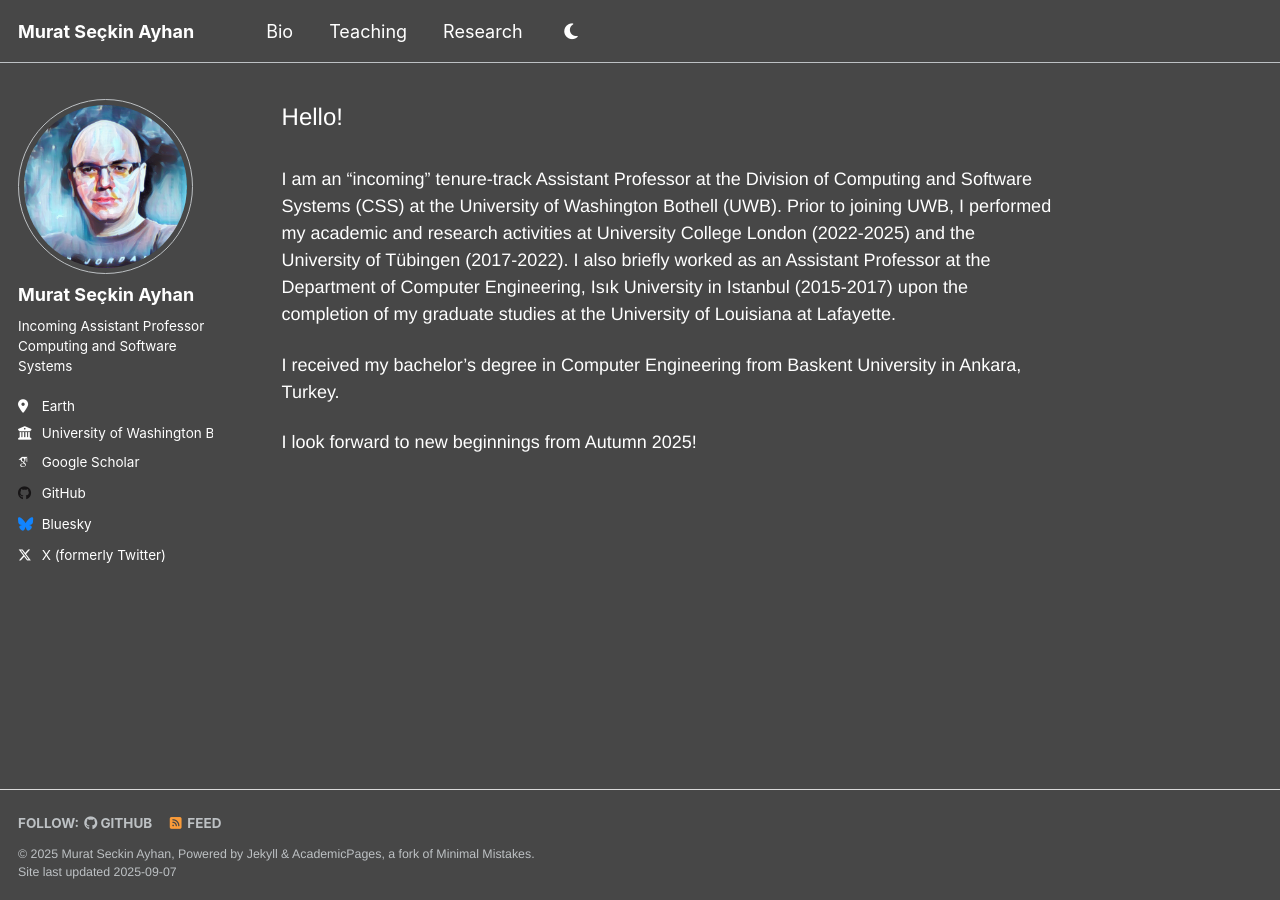
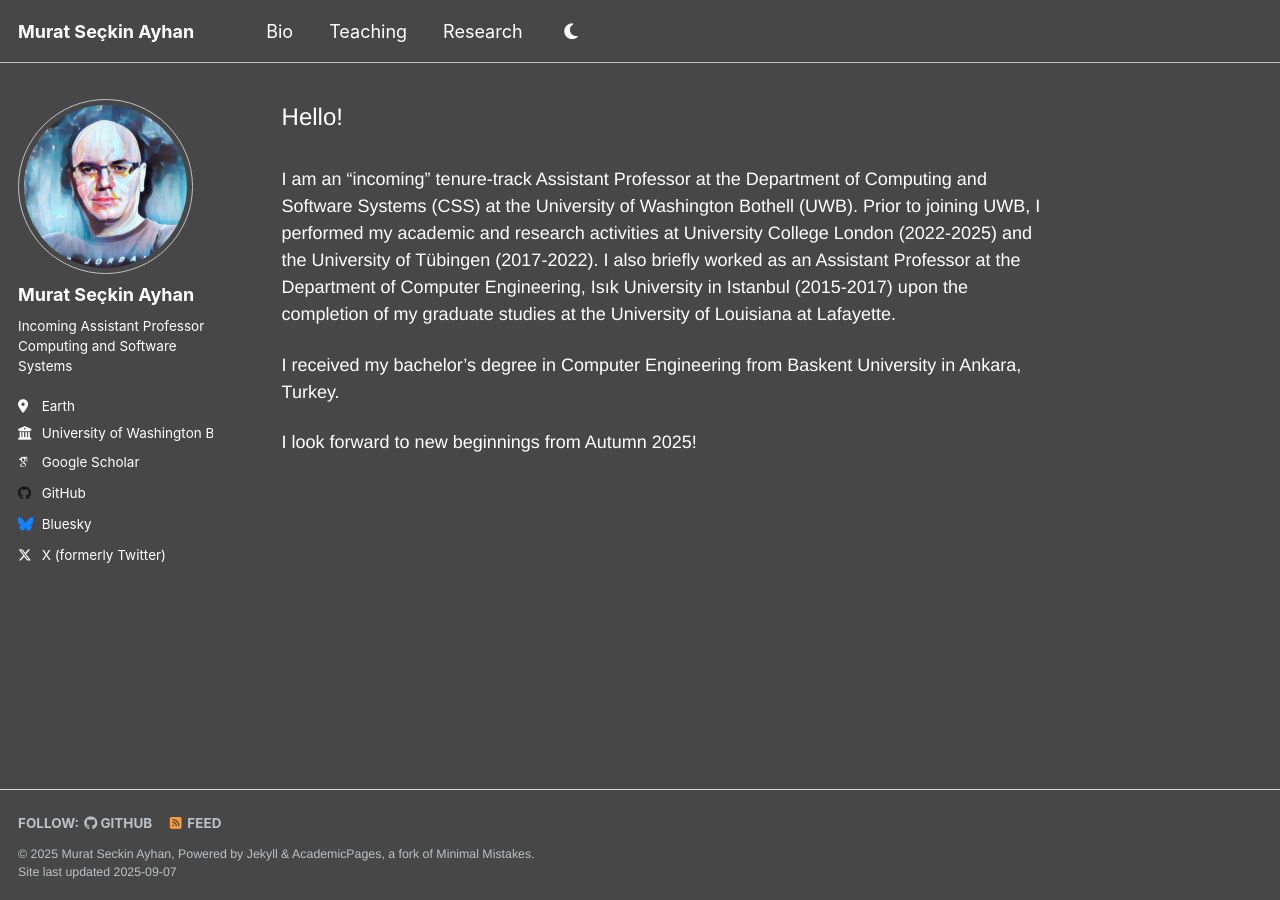
Before and after one commit to msayhan/msayhan.github.io, a Jekyll site: the page built from _pages/about.md, in a window 1280 px wide. Built offline with Jekyll 4.4.1, drawn with Linux system fonts in a browser that asks for light colours; some web fonts are replaced; a script that is not in the unit is left out.

Commit message:
deparment of

```diff
--- a/_pages/about.md
+++ b/_pages/about.md
@@ -10,7 +10,7 @@ redirect_from:
 <!-- <h2>Hello!</h2> -->
 <p style="font-size:24px">Hello!</p>
 
-I am an “incoming” tenure-track Assistant Professor at the Division of Computing and Software Systems (CSS) at the University of Washington Bothell (UWB). Prior to joining UWB, I performed my academic and research activities at University College London (2022-2025) and the University of Tübingen (2017-2022). I also briefly worked as an Assistant Professor at the Department of Computer Engineering, Isık University in Istanbul (2015-2017) upon the completion of my graduate studies at the University of Louisiana at Lafayette.
+I am an “incoming” tenure-track Assistant Professor at the Department of Computing and Software Systems (CSS) at the University of Washington Bothell (UWB). Prior to joining UWB, I performed my academic and research activities at University College London (2022-2025) and the University of Tübingen (2017-2022). I also briefly worked as an Assistant Professor at the Department of Computer Engineering, Isık University in Istanbul (2015-2017) upon the completion of my graduate studies at the University of Louisiana at Lafayette.
 
 I received my bachelor’s degree in Computer Engineering from Baskent University in Ankara, Turkey.
 
```
Also changed, not shown: _bio/2050-bio-landing.md (+1 -1 lines).
